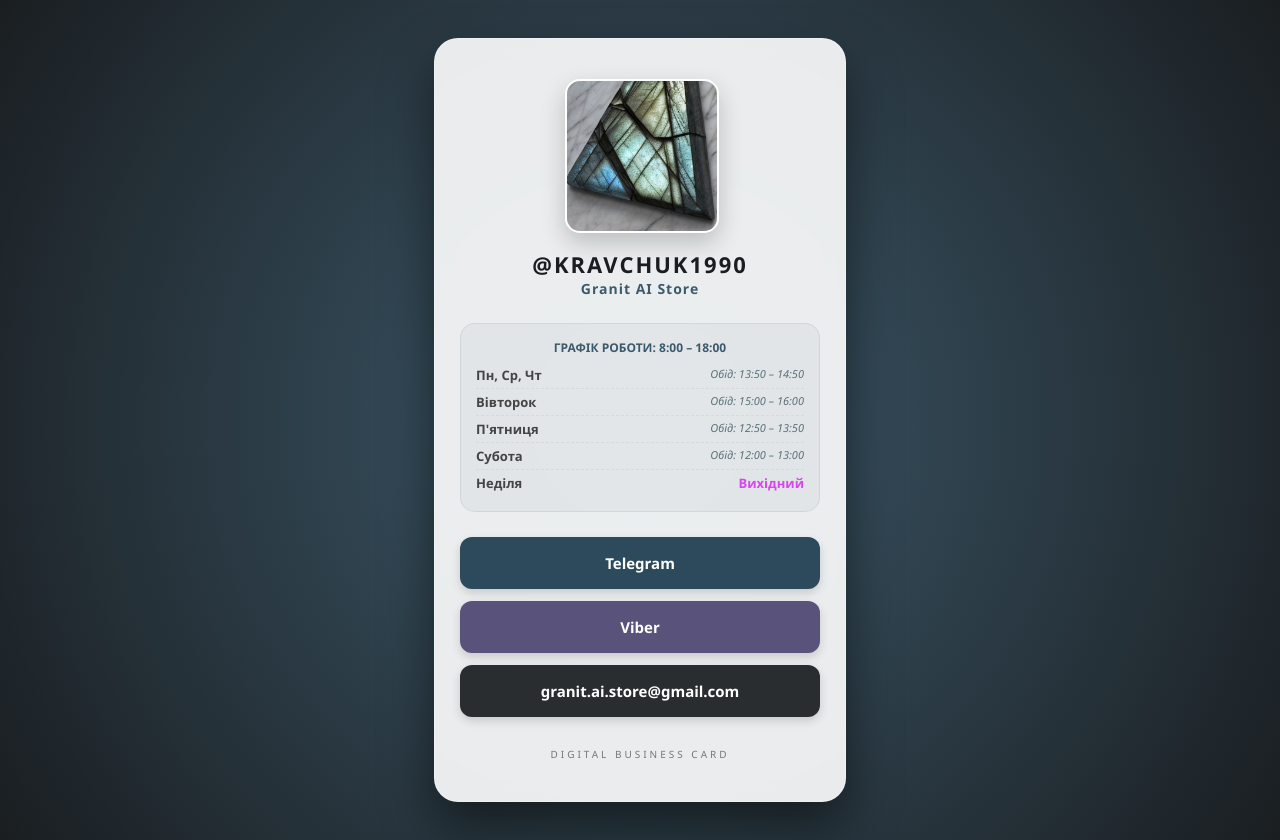
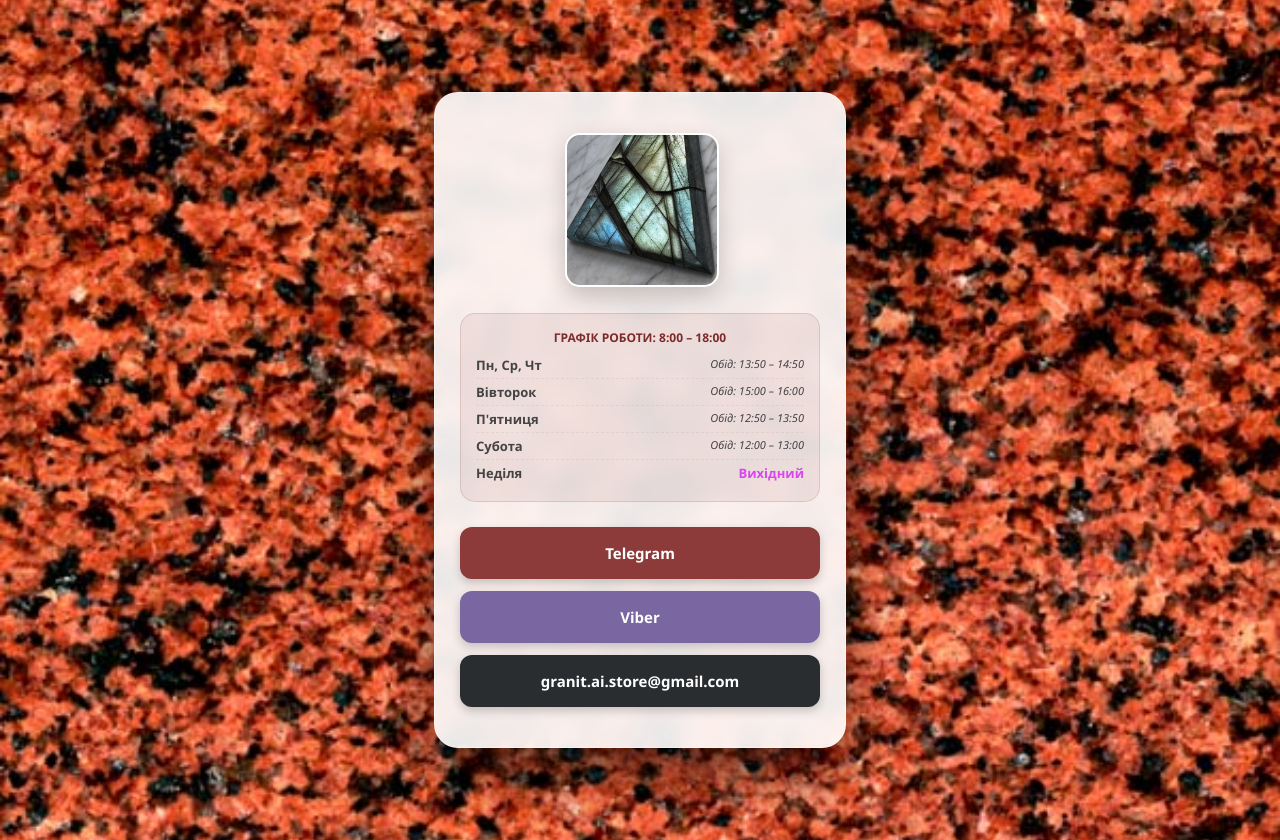
Before and after one commit to granitaistore-prog/mycard, a plain HTML site: page index.html in a window 1280 px wide. Drawn offline with Linux system fonts and the light colour scheme.

Commit message:
Update index.html

```diff
--- a/index.html
+++ b/index.html
@@ -3,26 +3,32 @@
 <head>
     <meta charset="UTF-8">
     <meta name="viewport" content="width=device-width, initial-scale=1.0">
-    <title>KRAVCHUK1990 | Granit AI Store</title>
+    <title>Digital Business Card</title>
     <style>
         :root {
-            --stone-dark: #1a1e21;       /* Темний антрацит */
-            --stone-blue: #3d5a6c;       /* Холодний синій перелив */
-            --stone-accent: #5c727a;     /* Сірий граніт */
-            --text-light: #f1f5f9;
+            /* Палітра на основі Лезниківського граніту та існуючих контактів */
+            --granit-red-dark: #7d2a2a;   /* Темно-червоний граніт */
+            --granit-red-medium: #b84d4d; /* Світліший червоний відтінок */
+            --stone-dark: #1a1e21;       /* Темний антрацит (чорні вкраплення) */
+            --text-dark: #1a1e21;
             --glass: rgba(255, 255, 255, 0.9);
+            --glass-border: rgba(255, 255, 255, 0.4);
         }
 
         body {
             margin: 0;
             padding: 20px 0;
             font-family: 'Segoe UI', Roboto, Helvetica, sans-serif;
-            background: radial-gradient(circle at center, #3d5a6c 0%, #1a1e21 100%);
+            /* Встановлення зображення текстури Лезниківського граніту на задній фон */
+            background-image: url('leznik_granit.jpg');
+            background-size: cover; /* Зображення покриває весь екран */
+            background-position: center; /* Центрування зображення */
+            background-repeat: no-repeat;
             min-height: 100vh;
             display: flex;
             justify-content: center;
             align-items: center;
-            color: var(--stone-dark);
+            color: var(--text-dark);
         }
 
         .card {
@@ -31,16 +37,16 @@
             max-width: 360px;
             padding: 40px 25px;
             border-radius: 24px;
-            box-shadow: 0 25px 50px rgba(0,0,0,0.5);
+            box-shadow: 0 25px 50px rgba(0,0,0,0.6); /* Глибша тінь для контрасту */
             text-align: center;
             backdrop-filter: blur(10px);
-            border: 1px solid rgba(255,255,255,0.3);
+            border: 1px solid var(--glass-border);
         }
 
         .logo-container {
             width: 150px;
             height: 150px;
-            margin: 0 auto 20px;
+            margin: 0 auto 30px;
             position: relative;
         }
 
@@ -53,36 +59,19 @@
             border: 2px solid #fff;
         }
 
-        h1 {
-            margin: 0;
-            font-size: 22px;
-            letter-spacing: 2px;
-            text-transform: uppercase;
-            font-weight: 800;
-        }
-
-        .subtitle {
-            color: var(--stone-blue);
-            font-size: 14px;
-            margin-bottom: 25px;
-            display: block;
-            font-weight: 600;
-            letter-spacing: 1px;
-        }
-
         /* Стилі для графіка роботи */
         .schedule {
-            background: rgba(61, 90, 108, 0.05);
+            background: rgba(125, 42, 42, 0.08); /* Легкий червоний відтінок фону */
             border-radius: 15px;
             padding: 15px;
             margin-bottom: 25px;
-            border: 1px solid rgba(61, 90, 108, 0.1);
+            border: 1px solid rgba(125, 42, 42, 0.15);
             font-size: 13px;
         }
 
         .schedule-title {
             font-weight: 700;
-            color: var(--stone-blue);
+            color: var(--granit-red-dark);
             text-transform: uppercase;
             margin-bottom: 10px;
             display: block;
@@ -103,7 +92,7 @@
         }
 
         .day { font-weight: 600; color: #444; }
-        .lunch { color: var(--stone-accent); font-size: 11px; font-style: italic; }
+        .lunch { color: var(--stone-dark); font-size: 11px; font-style: italic; opacity: 0.8; }
         .weekend { color: #d946ef; font-weight: 700; }
 
         .links {
@@ -123,26 +112,20 @@
             justify-content: center;
             color: white;
             font-size: 15px;
-            box-shadow: 0 4px 10px rgba(0,0,0,0.15);
+            box-shadow: 0 4px 10px rgba(0,0,0,0.2);
         }
 
-        .tg { background-color: #2c4a5c; }
-        .viber { background-color: #59527a; }
-        .email { background-color: #2a2d2f; }
+        /* Оновлені кольори кнопок під червону палітру */
+        .tg { background-color: #8c3a3a; }   /* Теплий червоно-коричневий */
+        .viber { background-color: #7a66a1; } /* Трохи тепліший фіолетовий */
+        .email { background-color: #2a2d2f; } /* Залишаємо темний антрацит */
 
         .btn:hover {
             transform: translateY(-3px);
             filter: brightness(1.1);
-            box-shadow: 0 8px 20px rgba(0,0,0,0.3);
+            box-shadow: 0 8px 20px rgba(0,0,0,0.4);
         }
 
-        footer {
-            margin-top: 30px;
-            font-size: 10px;
-            color: #777;
-            text-transform: uppercase;
-            letter-spacing: 3px;
-        }
     </style>
 </head>
 <body>
@@ -151,9 +134,6 @@
         <div class="logo-container">
             <img src="logo.png" alt="Granit AI Logo" class="profile-img">
         </div>
-
-        <h1>@KRAVCHUK1990</h1>
-        <span class="subtitle">Granit AI Store</span>
 
         <div class="schedule">
             <span class="schedule-title">Графік роботи: 8:00 – 18:00</span>
@@ -192,9 +172,6 @@
             </a>
         </div>
 
-        <footer>
-            Digital Business Card
-        </footer>
     </div>
 
 </body>
```
